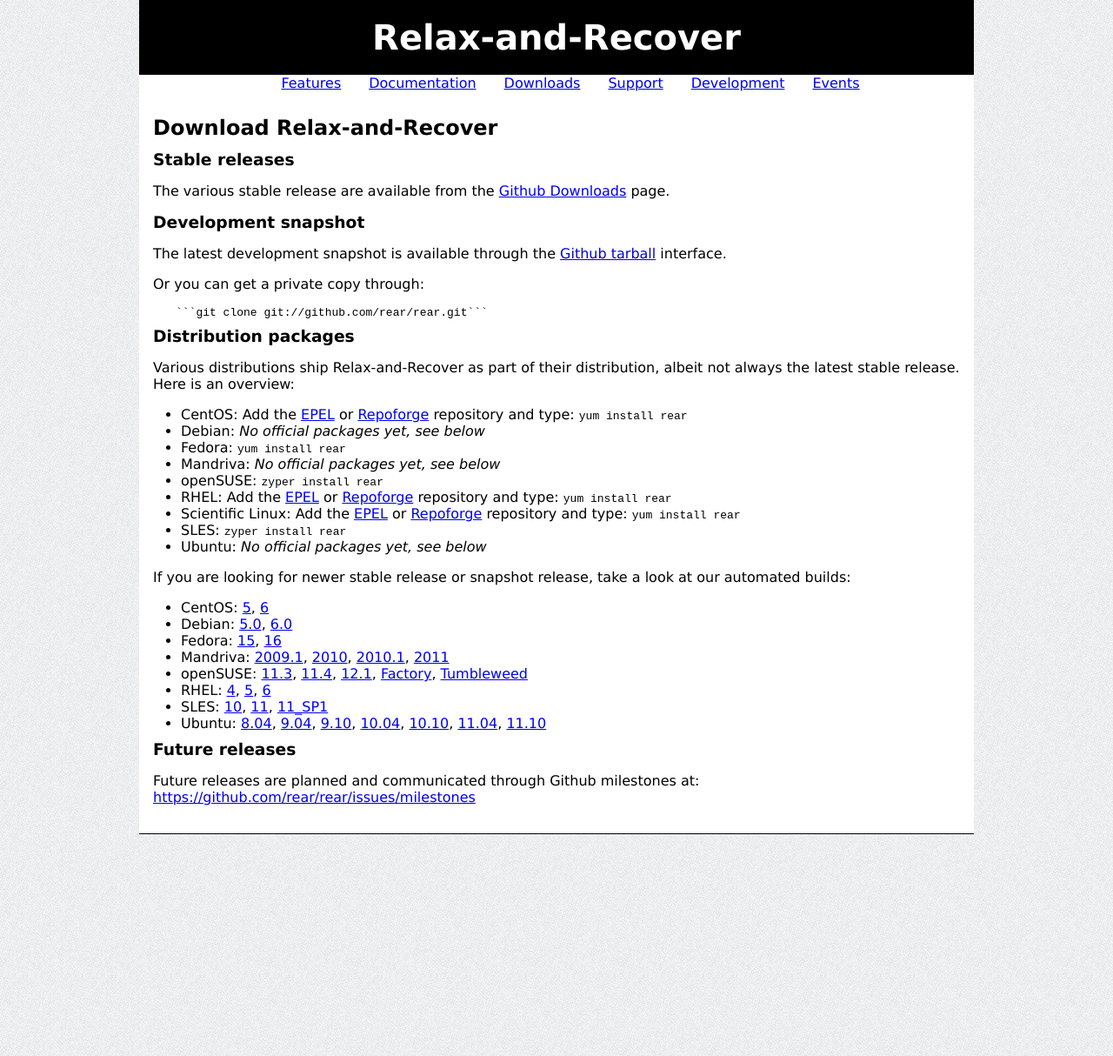
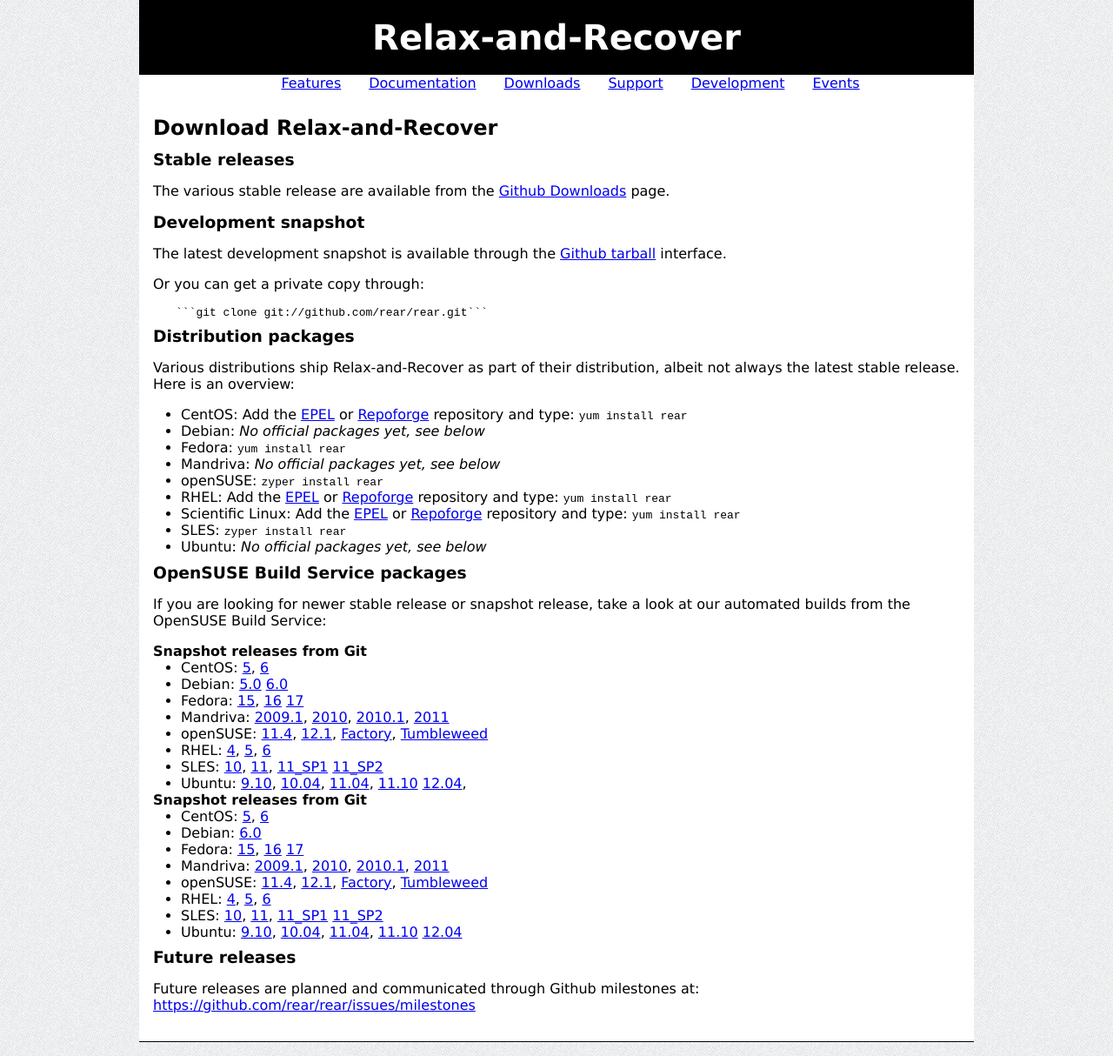
Before and after one commit to rear/rear.github.com, a Jekyll site: the page built from download/index.md, in a window 1280 px wide. Shown: the whole page at 87% size. Built offline with Jekyll 4.4.1, drawn with Linux system fonts in a browser that asks for light colours; comment, search, counter and statistics services are not loaded; before the commit the page ends 975 px from its top, so only the background shows below that.

Commit message:
Update downloads and events

```diff
--- a/download/index.md
+++ b/download/index.md
@@ -48,45 +48,85 @@
  * Ubuntu:
    *No official packages yet, see below*
 
+
+### OpenSUSE Build Service packages
 If you are looking for newer stable release or snapshot release, take a look at
-our automated builds:
+our automated builds from the OpenSUSE Build Service:
+
+#### Snapshot releases from Git
 
  * CentOS:
-    [5](http://download.opensuse.org/repositories/home:/sschapiro/CentOS_5/noarch/),
-    [6](http://download.opensuse.org/repositories/home:/sschapiro/CentOS_CentOS-6/noarch/)
+    [5](http://download.opensuse.org/repositories/Archiving:/Backup:/Rear/CentOS_CentOS-5/noarch/),
+    [6](http://download.opensuse.org/repositories/Archiving:/Backup:/Rear/CentOS_CentOS-6/noarch/)
  * Debian:
-    [5.0](http://download.opensuse.org/repositories/home:/sschapiro/Debian_5.0/all/),
-    [6.0](http://download.opensuse.org/repositories/home:/sschapiro/Debian_6.0/all/)
+    [5.0](http://download.opensuse.org/repositories/Archiving:/Backup:/Rear/Debian_5.0/all/)
+    [6.0](http://download.opensuse.org/repositories/Archiving:/Backup:/Rear/Debian_6.0/all/)
  * Fedora:
-    [15](http://download.opensuse.org/repositories/home:/sschapiro/Fedora_15/noarch/),
-    [16](http://download.opensuse.org/repositories/home:/sschapiro/Fedora_16/noarch/)
+    [15](http://download.opensuse.org/repositories/Archiving:/Backup:/Rear/Fedora_15/noarch/),
+    [16](http://download.opensuse.org/repositories/Archiving:/Backup:/Rear/Fedora_16/noarch/)
+    [17](http://download.opensuse.org/repositories/Archiving:/Backup:/Rear/Fedora_17/noarch/)
  * Mandriva:
-    [2009.1](http://download.opensuse.org/repositories/home:/sschapiro/Mandriva_2009.1/noarch/),
-    [2010](http://download.opensuse.org/repositories/home:/sschapiro/Mandriva_2010/noarch/),
-    [2010.1](http://download.opensuse.org/repositories/home:/sschapiro/Mandriva_2010.1/noarch/),
-    [2011](http://download.opensuse.org/repositories/home:/sschapiro/Mandriva_2011/noarch/)
+    [2009.1](http://download.opensuse.org/repositories/Archiving:/Backup:/Rear/Mandriva_2009.1/noarch/),
+    [2010](http://download.opensuse.org/repositories/Archiving:/Backup:/Rear/Mandriva_2010/noarch/),
+    [2010.1](http://download.opensuse.org/repositories/Archiving:/Backup:/Rear/Mandriva_2010.1/noarch/),
+    [2011](http://download.opensuse.org/repositories/Archiving:/Backup:/Rear/Mandriva_2011/noarch/)
  * openSUSE:
-    [11.3](http://download.opensuse.org/repositories/home:/sschapiro/openSUSE_11.3/noarch/),
-    [11.4](http://download.opensuse.org/repositories/home:/sschapiro/openSUSE_11.4/noarch/),
-    [12.1](http://download.opensuse.org/repositories/home:/sschapiro/openSUSE_12.1/noarch/),
-    [Factory](http://download.opensuse.org/repositories/home:/sschapiro/openSUSE_Factory/noarch/),
-    [Tumbleweed](http://download.opensuse.org/repositories/home:/sschapiro/openSUSE_Tumbleweed/noarch/)
+    [11.4](http://download.opensuse.org/repositories/Archiving:/Backup:/Rear/openSUSE_11.4/noarch/),
+    [12.1](http://download.opensuse.org/repositories/Archiving:/Backup:/Rear/openSUSE_12.1/noarch/),
+    [Factory](http://download.opensuse.org/repositories/Archiving:/Backup:/Rear/openSUSE_Factory/noarch/),
+    [Tumbleweed](http://download.opensuse.org/repositories/Archiving:/Backup:/Rear/openSUSE_Tumbleweed/noarch/)
  * RHEL:
-    [4](http://download.opensuse.org/repositories/home:/sschapiro/RHEL_4/noarch/),
-    [5](http://download.opensuse.org/repositories/home:/sschapiro/RHEL_5/noarch/),
-    [6](http://download.opensuse.org/repositories/home:/sschapiro/RedHat_RHEL-6/noarch/)
+    [4](http://download.opensuse.org/repositories/Archiving:/Backup:/Rear/RHEL_4/noarch/),
+    [5](http://download.opensuse.org/repositories/Archiving:/Backup:/Rear/RHEL_5/noarch/),
+    [6](http://download.opensuse.org/repositories/Archiving:/Backup:/Rear/RedHat_RHEL-6/noarch/)
  * SLES:
-    [10](http://download.opensuse.org/repositories/home:/sschapiro/SLE_10/noarch/),
-    [11](http://download.opensuse.org/repositories/home:/sschapiro/SLE_11/noarch/),
-    [11_SP1](http://download.opensuse.org/repositories/home:/sschapiro/SLE_11_SP1/noarch/)
+    [10](http://download.opensuse.org/repositories/Archiving:/Backup:/Rear/SLE_10_SDK/noarch/),
+    [11](http://download.opensuse.org/repositories/Archiving:/Backup:/Rear/SLE_11/noarch/),
+    [11_SP1](http://download.opensuse.org/repositories/Archiving:/Backup:/Rear/SLE_11_SP1/noarch/)
+    [11_SP2](http://download.opensuse.org/repositories/Archiving:/Backup:/Rear/SLE_11_SP2/noarch/)
  * Ubuntu:
-    [8.04](http://download.opensuse.org/repositories/home:/sschapiro/xUbuntu_8.04/all/),
-    [9.04](http://download.opensuse.org/repositories/home:/sschapiro/xUbuntu_9.04/all/),
-    [9.10](http://download.opensuse.org/repositories/home:/sschapiro/xUbuntu_9.10/all/),
-    [10.04](http://download.opensuse.org/repositories/home:/sschapiro/xUbuntu_10.04/all/),
-    [10.10](http://download.opensuse.org/repositories/home:/sschapiro/xUbuntu_10.10/all/),
-    [11.04](http://download.opensuse.org/repositories/home:/sschapiro/xUbuntu_11.04/all/),
-    [11.10](http://download.opensuse.org/repositories/home:/sschapiro/xUbuntu_11.10/all/)
+    [9.10](http://download.opensuse.org/repositories/Archiving:/Backup:/Rear/xUbuntu_9.10/all/),
+    [10.04](http://download.opensuse.org/repositories/Archiving:/Backup:/Rear/xUbuntu_10.04/all/),
+    [11.04](http://download.opensuse.org/repositories/Archiving:/Backup:/Rear/xUbuntu_11.04/all/),
+    [11.10](http://download.opensuse.org/repositories/Archiving:/Backup:/Rear/xUbuntu_11.10/all/)
+    [12.04](http://download.opensuse.org/repositories/Archiving:/Backup:/Rear/xUbuntu_12.04/all/),
+
+#### Snapshot releases from Git
+
+ * CentOS:
+    [5](http://download.opensuse.org/repositories/Archiving:/Backup:/Rear:/Snapshot/CentOS_CentOS_5/noarch/),
+    [6](http://download.opensuse.org/repositories/Archiving:/Backup:/Rear:/Snapshot/CentOS_CentOS-6/noarch/)
+ * Debian:
+    [6.0](http://download.opensuse.org/repositories/Archiving:/Backup:/Rear:/Snapshot/Debian_6.0/all/)
+ * Fedora:
+    [15](http://download.opensuse.org/repositories/Archiving:/Backup:/Rear:/Snapshot/Fedora_15/noarch/),
+    [16](http://download.opensuse.org/repositories/Archiving:/Backup:/Rear:/Snapshot/Fedora_16/noarch/)
+    [17](http://download.opensuse.org/repositories/Archiving:/Backup:/Rear:/Snapshot/Fedora_17/noarch/)
+ * Mandriva:
+    [2009.1](http://download.opensuse.org/repositories/Archiving:/Backup:/Rear:/Snapshot/Mandriva_2009.1/noarch/),
+    [2010](http://download.opensuse.org/repositories/Archiving:/Backup:/Rear:/Snapshot/Mandriva_2010/noarch/),
+    [2010.1](http://download.opensuse.org/repositories/Archiving:/Backup:/Rear:/Snapshot/Mandriva_2010.1/noarch/),
+    [2011](http://download.opensuse.org/repositories/Archiving:/Backup:/Rear:/Snapshot/Mandriva_2011/noarch/)
+ * openSUSE:
+    [11.4](http://download.opensuse.org/repositories/Archiving:/Backup:/Rear:/Snapshot/openSUSE_11.4/noarch/),
+    [12.1](http://download.opensuse.org/repositories/Archiving:/Backup:/Rear:/Snapshot/openSUSE_12.1/noarch/),
+    [Factory](http://download.opensuse.org/repositories/Archiving:/Backup:/Rear:/Snapshot/openSUSE_Factory/noarch/),
+    [Tumbleweed](http://download.opensuse.org/repositories/Archiving:/Backup:/Rear:/Snapshot/openSUSE_Tumbleweed/noarch/)
+ * RHEL:
+    [4](http://download.opensuse.org/repositories/Archiving:/Backup:/Rear:/Snapshot/RHEL_4/noarch/),
+    [5](http://download.opensuse.org/repositories/Archiving:/Backup:/Rear:/Snapshot/RHEL_5/noarch/),
+    [6](http://download.opensuse.org/repositories/Archiving:/Backup:/Rear:/Snapshot/RedHat_RHEL-6/noarch/)
+ * SLES:
+    [10](http://download.opensuse.org/repositories/Archiving:/Backup:/Rear:/Snapshot/SLE_10/noarch/),
+    [11](http://download.opensuse.org/repositories/Archiving:/Backup:/Rear:/Snapshot/SLE_11/noarch/),
+    [11_SP1](http://download.opensuse.org/repositories/Archiving:/Backup:/Rear:/Snapshot/SLE_11_SP1/noarch/)
+    [11_SP2](http://download.opensuse.org/repositories/Archiving:/Backup:/Rear:/Snapshot/SLE_11_SP2/noarch/)
+ * Ubuntu:
+    [9.10](http://download.opensuse.org/repositories/Archiving:/Backup:/Rear:/Snapshot/xUbuntu_9.10/all/),
+    [10.04](http://download.opensuse.org/repositories/Archiving:/Backup:/Rear:/Snapshot/xUbuntu_10.04/all/),
+    [11.04](http://download.opensuse.org/repositories/Archiving:/Backup:/Rear:/Snapshot/xUbuntu_11.04/all/),
+    [11.10](http://download.opensuse.org/repositories/Archiving:/Backup:/Rear:/Snapshot/xUbuntu_11.10/all/)
+    [12.04](http://download.opensuse.org/repositories/Archiving:/Backup:/Rear:/Snapshot/xUbuntu_12.04/all/)
 
 
 ### Future releases
```
Also changed, not shown: events/index.md (+17 -1 lines), index.md (+1 -1 lines).
